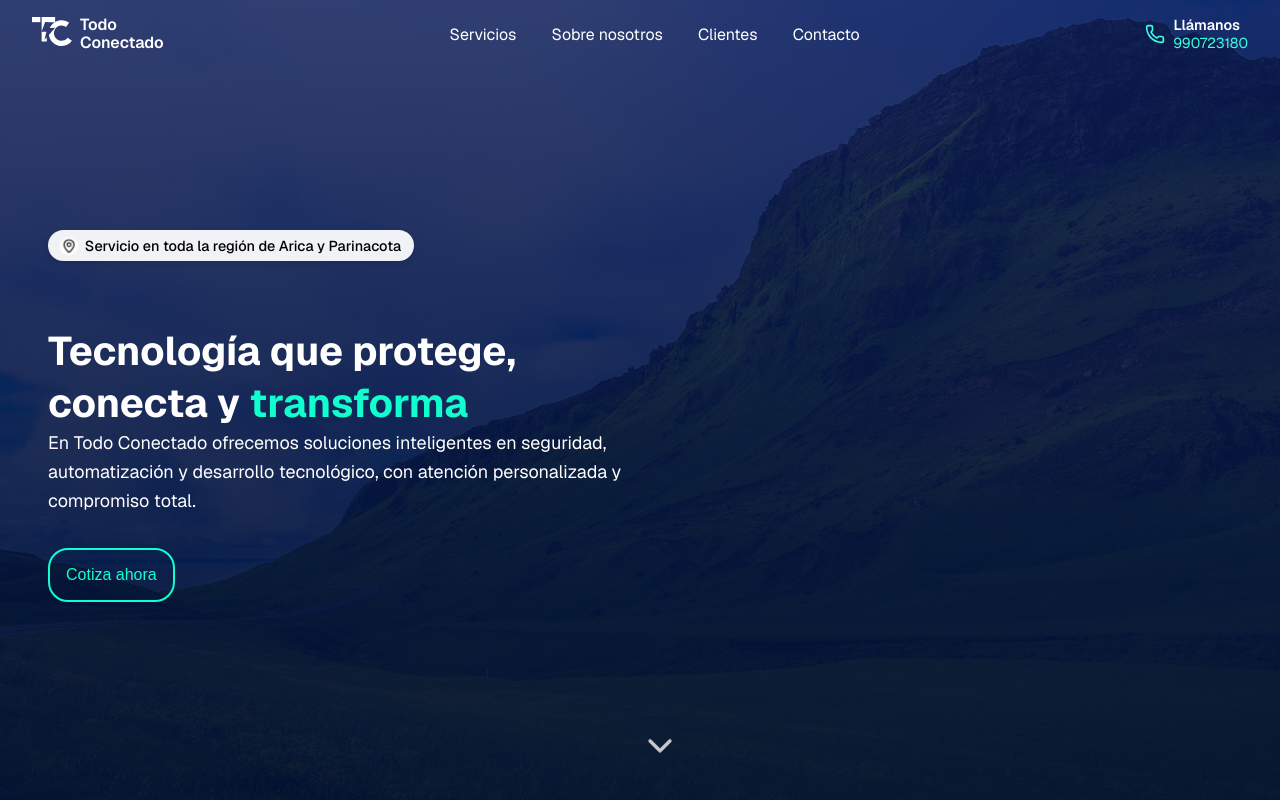
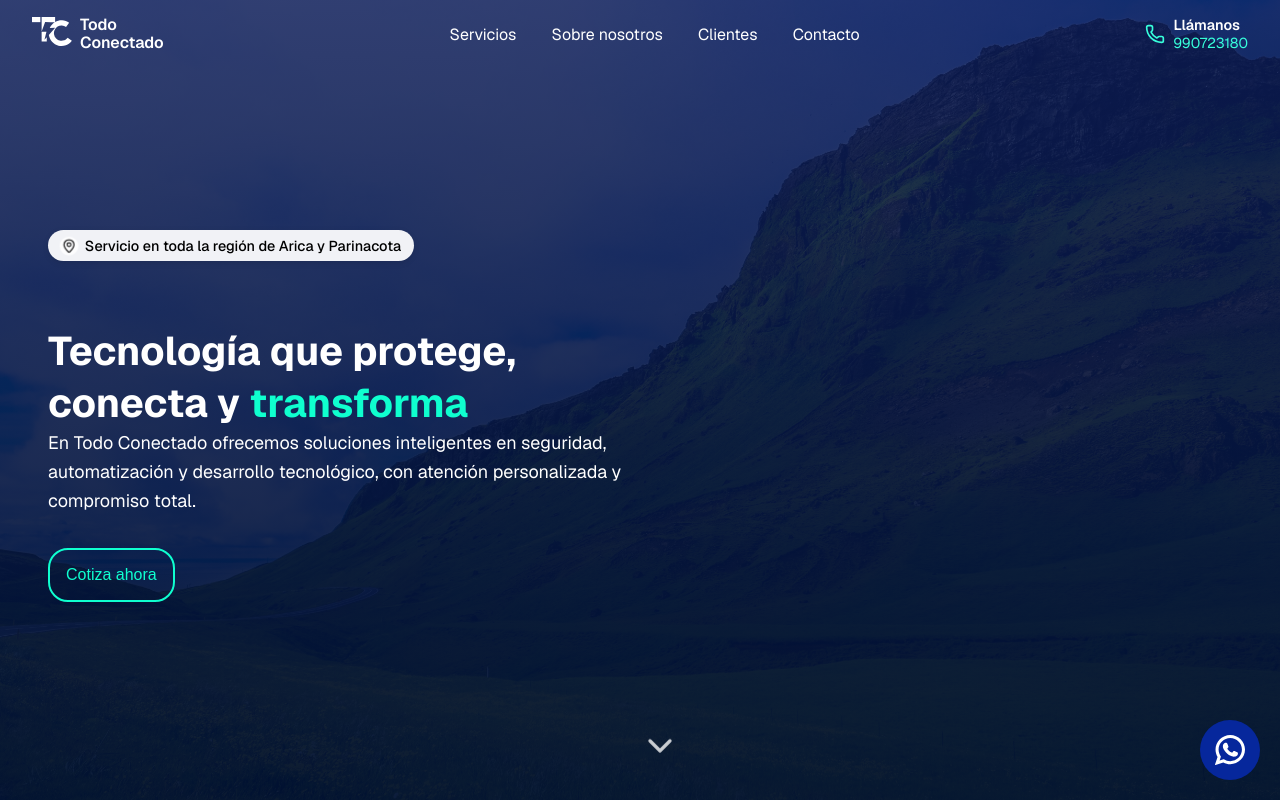
Before and after one commit to toancita/todoconectado-web, a Next.js app: page / in a window 1280 px wide. Shown: the top 800 px of the page. Built offline with nearby package versions, Linux system fonts and the light colour scheme.

Commit message:
feat: add floating WhatsApp button

```diff
--- /dev/null
+++ b/app/components/whatsappButton/whatsappButton.jsx
@@ -0,0 +1,22 @@
+import styles from './whatsappButton.module.css';
+import Image from 'next/image';
+
+export default function WhatsAppButton() {
+  const phoneNumber = '56990723180';
+
+  return (
+    <a
+      href={`https://wa.me/${phoneNumber}`}
+      className={styles.whatsappButton}
+      target="_blank"
+    >
+      <Image
+        src="/whatsapp.svg"
+        alt="WhatsApp"
+        width={30}
+        height={30}
+        style={{ filter: 'invert(1)' }}
+      />
+    </a>
+  );
+}
--- /dev/null
+++ b/app/components/whatsappButton/whatsappButton.module.css
@@ -0,0 +1,18 @@
+.whatsappButton {
+  position: fixed;
+  bottom: 20px;
+  right: 20px;
+  background-color: #06279c;
+  border-radius: 50%;
+  width: 60px;
+  height: 60px;
+  z-index: 1000;
+  display: flex;
+  align-items: center;
+  justify-content: center;
+  transition: transform 0.2s ease;
+}
+
+.whatsappButton:hover {
+  transform: scale(1.1);
+}
--- a/app/layout.js
+++ b/app/layout.js
@@ -1,5 +1,6 @@
 import { Geist, Geist_Mono } from "next/font/google";
 import "./globals.css";
+import WhatsAppButton from "./components/whatsappButton/whatsappButton";
 
 const geistSans = Geist({
   variable: "--font-geist-sans",
@@ -21,6 +22,7 @@ export default function RootLayout({ children }) {
     <html lang="es">
       <body className={`${geistSans.variable} ${geistMono.variable}`}>
         {children}
+        <WhatsAppButton />
       </body>
     </html>
   );
```
Also changed, not shown: public/whatsapp.svg (added).
